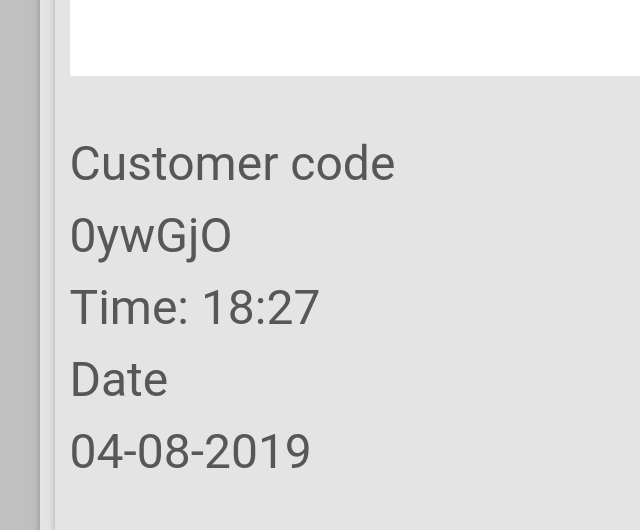
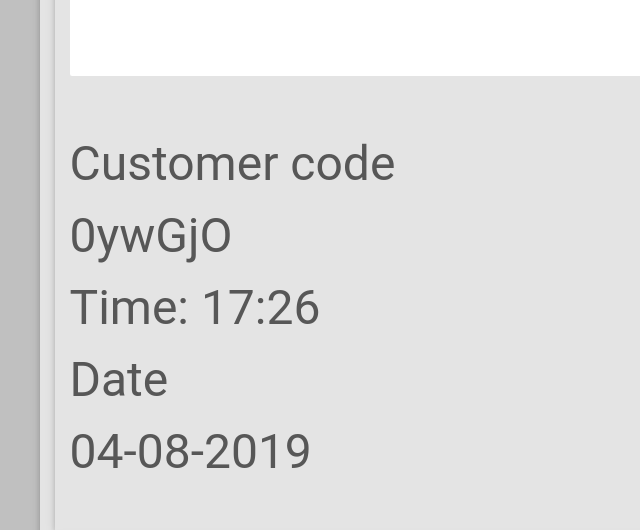
Before and after one commit to jdonszelmann/ikea, a plain HTML site: page index.html in a window 1280 px wide. Shown: the part 840-1370 px from the top of the page, 0-640 px from the left. Drawn offline with Linux system fonts and the light colour scheme; a web font is replaced by a local one.

Commit message:
fixed time alignment

```diff
--- a/index.html
+++ b/index.html
@@ -70,7 +70,7 @@
 						}
 
 						document.getElementById("contents").innerHTML = `
-							Customer code<br> ${res} <br id="time"> Time: ${("0" + (now.getHours() + 1)).slice(-2)}:${("0" + (now.getMinutes() + 1)).slice(-2)} <br>Date<br>${("0" + (now.getDay() + 1)).slice(-2)}-${("0" + now.getMonth()).slice(-2)}-${now.getFullYear()} <br>
+							Customer code<br> ${res} <br id="time"> Time: ${("0" + (now.getHours())).slice(-2)}:${("0" + (now.getMinutes())).slice(-2)} <br>Date<br>${("0" + (now.getDay() + 1)).slice(-2)}-${("0" + now.getMonth()).slice(-2)}-${now.getFullYear()} <br>
 						`;
 					</script>
 
```
